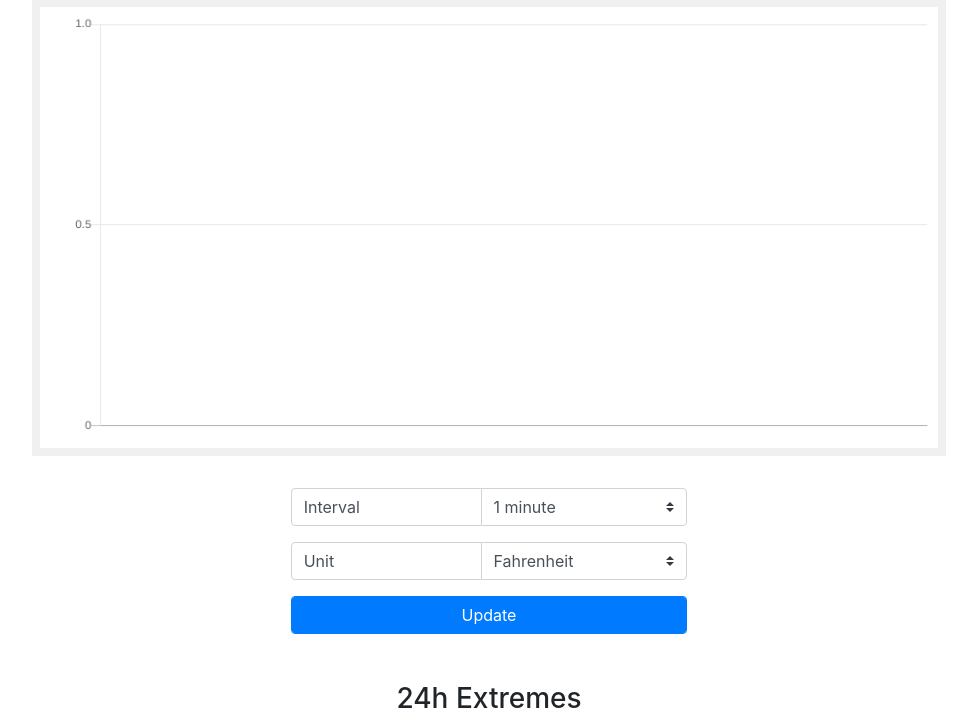
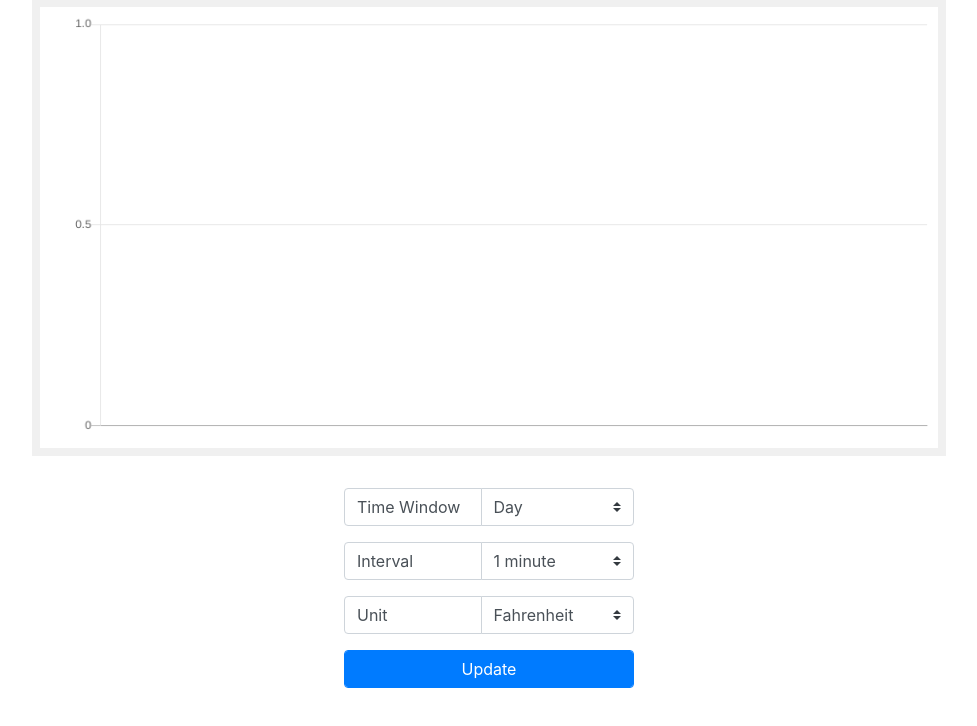
Before and after one commit to Stampede10343/WeatherPi, a Flask app: template weather-server/templates/dashboard.html in a window 1280 px wide. Shown: the part 312-1038 px from the top of the page, without its empty margins (151-1128 px from the left). Run offline with Flask 2, Linux system fonts and the light colour scheme; the template is opened without the code that fills it, so the values that code supplies are empty; some libraries are stand-ins or nearby versions.

Commit message:
Set dropdowns to current values

```diff
--- a/weather-server/templates/dashboard.html
+++ b/weather-server/templates/dashboard.html
@@ -22,11 +22,19 @@
         </div>
       </div>
       <div class="row mt-4">
-        <div class="col col-md-4 mx-auto">
+        <div class="col col-xl-3 col-lg-4 col-md-5 col-sm-6 mx-auto">
           <form action"/temperature" method="GET">
             <div class="input-group mb-3">
+              <label class="form-control text-nowrap">Time Window</label>
+              <select id="time-window" name="window" class="custom-select">
+                <option value="1">Day</option>
+                <option value="3">3 Days</option>
+                <option value="7">Week</option>
+              </select>
+            </div>
+            <div class="input-group mb-3">
               <label class="form-control">Interval</label>
-              <select name="interval" class="custom-select">
+              <select id="time-interval" name="interval" class="custom-select">
                 <option value="1">1 minute</option>
                 <option value="5">5 minutes</option>
                 <option value="15">15 minutes</option>
@@ -36,7 +44,7 @@
             </div>
             <div class="input-group">
               <label class="form-control">Unit</label>
-              <select name="unit" class="custom-select">
+              <select id="unit" name="unit" class="custom-select">
                 <option value="F">Fahrenheit</option>
                 <option value="C">Celcius</option>
               </select>
@@ -82,6 +90,33 @@
             }
           })
     </script>
+    <script>
+      function getCookie(name) {
+        var value = "; " + document.cookie;
+        var parts = value.split("; " + name + "=");
+        if (parts.length == 2) return parts.pop().split(";").shift();
+      }
+
+      const timeWindowOption = document.getElementById("time-window");
+      const timeIntervalOption = document.getElementById("time-interval");
+      const interval = getCookie("interval");
+      for (var i = 0; i < timeIntervalOption.options.length; i++) {
+        let o = timeIntervalOption.options[i].value;
+        if (interval == o) {
+          timeIntervalOption.selectedIndex = i;
+          break;
+        }
+      }
+
+      const unitOption = document.getElementById("unit");
+      const u = getCookie("unit");
+      for (var i = 0; i < unitOption.options.length; i++) {
+        let opt = unitOption.options[i].value;
+        if(opt == u) {
+          unitOption.selectedIndex = i;
+        }
+      }
+    </script>
 
     <script src="https://code.jquery.com/jquery-3.3.1.slim.min.js" integrity="sha384-q8i/X+965DzO0rT7abK41JStQIAqVgRVzpbzo5smXKp4YfRvH+8abtTE1Pi6jizo" crossorigin="anonymous"></script>
     <script src="https://cdnjs.cloudflare.com/ajax/libs/popper.js/1.14.7/umd/popper.min.js" integrity="sha384-UO2eT0CpHqdSJQ6hJty5KVphtPhzWj9WO1clHTMGa3JDZwrnQq4sF86dIHNDz0W1" crossorigin="anonymous"></script>
```
